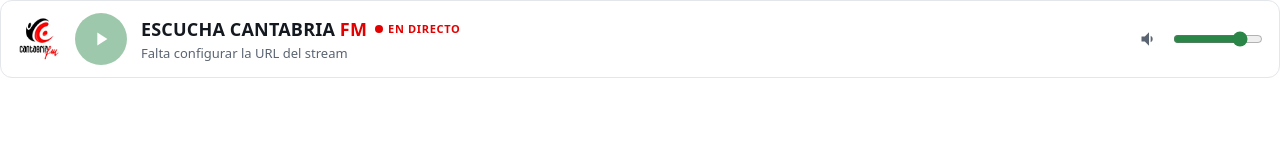
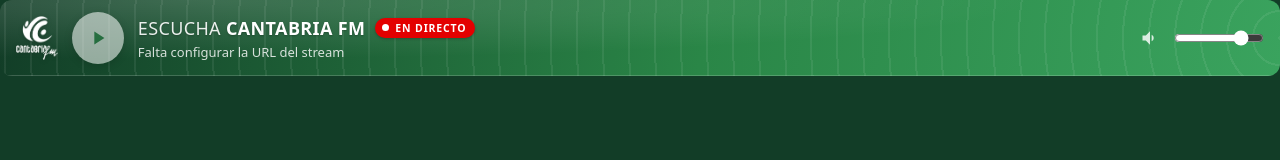
Before and after one commit to gestioncantabriapress-max/encuestas, a plain HTML site: page radio/index.html in a window 1280 px wide. Drawn offline with Linux system fonts and the light colour scheme.

Commit message:
Reproductor: fondo verde degradado con ondas y logo en blanco
Co-Authored-By: Claude Opus 5.5 <noreply@anthropic.com>
Claude-Session: https://claude.ai/code/session_01MHNWUxHWdTXrC3ce9Px4gQ

```diff
--- a/radio/index.html
+++ b/radio/index.html
@@ -6,59 +6,66 @@
 <title>Cantabria FM en directo</title>
 <style>
   :root{
-    --bg:#ffffff; --fg:#14181f; --muted:#5b6472; --line:#e3e6eb;
-    --accent:#e30000; --accent-fg:#ffffff; --web:#2a8647; --web-dark:#195136; --track:#e3e6eb;
+    --verde:#2a8647; --verde-osc:#123d27; --verde-cla:#3aa35e;
+    --blanco:#ffffff; --suave:rgba(255,255,255,.82); --rojo:#e30000;
   }
   *{box-sizing:border-box;margin:0;padding:0}
-  html,body{background:var(--bg);color:var(--fg);font-family:system-ui,-apple-system,"Segoe UI",Roboto,Arial,sans-serif}
-  .player{display:flex;align-items:center;gap:14px;padding:12px 16px;border:1px solid var(--line);border-radius:12px;min-height:76px}
-  .play{flex:none;width:52px;height:52px;border-radius:50%;border:0;background:var(--web);color:var(--accent-fg);cursor:pointer;display:grid;place-items:center;transition:transform .15s}
-  .play:hover{transform:scale(1.05);background:var(--web-dark)}
-  .play:focus-visible{outline:3px solid var(--fg);outline-offset:2px}
-  .play:disabled{opacity:.45;cursor:not-allowed;transform:none}
+  html,body{background:var(--verde-osc);color:var(--blanco);font-family:system-ui,-apple-system,"Segoe UI",Roboto,Arial,sans-serif}
+  .player{position:relative;overflow:hidden;display:flex;align-items:center;gap:14px;padding:12px 16px;border-radius:12px;min-height:76px;
+    background:
+      repeating-radial-gradient(circle at 100% 50%, rgba(255,255,255,.07) 0 2px, transparent 2px 26px),
+      radial-gradient(ellipse at 15% 0%, rgba(255,255,255,.16), transparent 55%),
+      linear-gradient(100deg, var(--verde-osc) 0%, var(--verde) 55%, var(--verde-cla) 100%)}
+  .player::after{content:"";position:absolute;left:0;right:0;bottom:0;height:1px;background:rgba(255,255,255,.18)}
+  .player > *{position:relative;z-index:1}
+  .play{flex:none;width:52px;height:52px;border-radius:50%;border:0;background:var(--blanco);color:var(--verde);cursor:pointer;display:grid;place-items:center;transition:transform .15s,box-shadow .15s;box-shadow:0 2px 8px rgba(0,0,0,.25)}
+  .play:hover{transform:scale(1.06);box-shadow:0 0 0 5px rgba(255,255,255,.18),0 2px 8px rgba(0,0,0,.25)}
+  .play:focus-visible{outline:3px solid var(--blanco);outline-offset:3px}
+  .play:disabled{opacity:.55;cursor:not-allowed;transform:none}
   .play svg{width:22px;height:22px;fill:currentColor}
   .info{flex:1;min-width:0}
-  .top{display:flex;align-items:center;gap:8px;flex-wrap:wrap}
-  .logo{flex:none;height:44px;width:auto;display:block}
-  .name{font-weight:900;font-size:18px;white-space:nowrap;text-transform:uppercase;letter-spacing:.01em}
-  .name .fm{color:var(--accent)}
-  .live{display:inline-flex;align-items:center;gap:5px;font-size:11px;font-weight:700;letter-spacing:.06em;color:var(--accent);text-transform:uppercase}
-  .dot{width:8px;height:8px;border-radius:50%;background:var(--accent)}
+  .top{display:flex;align-items:center;gap:10px;flex-wrap:wrap}
+  .logo{flex:none;height:44px;width:auto;display:block;filter:drop-shadow(0 1px 2px rgba(0,0,0,.25))}
+  .name{font-weight:900;font-size:18px;white-space:nowrap;text-transform:uppercase;letter-spacing:.02em;text-shadow:0 1px 2px rgba(0,0,0,.25)}
+  .name .esc{font-weight:500;opacity:.9}
+  .live{display:inline-flex;align-items:center;gap:6px;font-size:10.5px;font-weight:800;letter-spacing:.08em;color:var(--blanco);text-transform:uppercase;background:var(--rojo);padding:3px 8px 3px 7px;border-radius:999px;box-shadow:0 1px 3px rgba(0,0,0,.25)}
+  .dot{width:7px;height:7px;border-radius:50%;background:var(--blanco)}
   .playing .dot{animation:pulse 1.4s infinite}
-  @keyframes pulse{0%{box-shadow:0 0 0 0 rgba(227,0,0,.55)}70%{box-shadow:0 0 0 8px rgba(227,0,0,0)}100%{box-shadow:0 0 0 0 rgba(227,0,0,0)}}
-  .status{font-size:13px;color:var(--muted);margin-top:3px;white-space:nowrap;overflow:hidden;text-overflow:ellipsis}
+  @keyframes pulse{0%{box-shadow:0 0 0 0 rgba(255,255,255,.7)}70%{box-shadow:0 0 0 6px rgba(255,255,255,0)}100%{box-shadow:0 0 0 0 rgba(255,255,255,0)}}
+  .status{font-size:13px;color:var(--suave);margin-top:3px;white-space:nowrap;overflow:hidden;text-overflow:ellipsis}
   .bars{display:none;gap:2px;align-items:flex-end;height:14px}
   .playing .bars{display:inline-flex}
-  .bars i{width:3px;background:var(--accent);border-radius:1px;animation:eq 1s infinite ease-in-out}
+  .bars i{width:3px;background:var(--blanco);border-radius:1px;animation:eq 1s infinite ease-in-out}
   .bars i:nth-child(2){animation-delay:.2s}.bars i:nth-child(3){animation-delay:.4s}.bars i:nth-child(4){animation-delay:.1s}
   @keyframes eq{0%,100%{height:4px}50%{height:14px}}
   .vol{flex:none;display:flex;align-items:center;gap:8px}
-  .mute{border:0;background:none;color:var(--muted);cursor:pointer;display:grid;place-items:center;width:32px;height:32px;border-radius:6px}
-  .mute:focus-visible{outline:2px solid var(--fg)}
+  .mute,.pop{flex:none;border:0;background:none;color:var(--suave);cursor:pointer;place-items:center;width:32px;height:32px;border-radius:6px}
+  .mute{display:grid}
+  .mute:hover,.pop:hover{color:var(--blanco);background:rgba(255,255,255,.12)}
+  .mute:focus-visible,.pop:focus-visible{outline:2px solid var(--blanco)}
   .mute svg{width:20px;height:20px;fill:currentColor}
-  input[type=range]{width:90px;accent-color:var(--web)}
+  input[type=range]{width:90px;accent-color:var(--blanco)}
   @media (max-width:420px){ input[type=range]{display:none} .name{font-size:15px} .name .esc{display:none} }
   /* Modo cabecera: barra fina (?modo=cabecera) */
-  .cabecera .player{border:0;border-bottom:3px solid var(--web);border-radius:0;min-height:48px;padding:6px 16px;gap:10px}
+  .cabecera .player{border-radius:0;min-height:51px;padding:6px 16px;gap:10px}
   .cabecera .play{width:36px;height:36px}
   .cabecera .play svg{width:16px;height:16px}
   .cabecera .info{display:flex;align-items:center;gap:12px}
   .cabecera .name{font-size:16px}
-  .cabecera .logo{height:34px}
+  .cabecera .logo{height:36px}
   .cabecera .status{margin-top:0}
-  .pop{flex:none;border:0;background:none;color:var(--muted);cursor:pointer;width:32px;height:32px;border-radius:6px;display:none;place-items:center}
+  .pop{display:none}
   .pop svg{width:18px;height:18px;fill:currentColor}
-  .pop:focus-visible{outline:2px solid var(--fg)}
   .con-ventana .pop{display:grid}
   .cabecera .top{flex-wrap:nowrap}
   @media (max-width:760px){ .cabecera .status{display:none} }
-  @media (max-width:440px){ .cabecera .live-t{display:none} .cabecera .logo{height:30px} .cabecera .player{padding:6px 10px} }
+  @media (max-width:440px){ .cabecera .live-t{display:none} .cabecera .live{padding:5px} .cabecera .logo{height:32px} .cabecera .player{padding:6px 10px} }
   @media (prefers-reduced-motion:reduce){ .playing .dot,.bars i{animation:none} .bars i{height:10px} }
 </style>
 </head>
 <body>
 <div class="player" id="player">
-  <img class="logo" src="logo-color.png" alt="Cantabria FM">
+  <img class="logo" src="logo-blanco.png" alt="Cantabria FM">
   <button class="play" id="play" aria-label="Escuchar en directo">
     <svg id="icon" viewBox="0 0 24 24" aria-hidden="true"><path d="M8 5v14l11-7z"/></svg>
   </button>
@@ -88,8 +95,8 @@ const CONFIG = {
   eslogan: "Pulsa para escuchar la radio en directo",
   // URL directa del stream (https). Admite .mp3, .aac, Icecast/Shoutcast y .m3u8 (HLS).
   stream: "",
-  color: "#e30000",         // rojo Cantabria FM (FM y "en directo")
-  colorWeb: "#2a8647"       // verde CantabriaPress (botón, volumen y línea inferior)
+  color: "#e30000",         // rojo Cantabria FM (etiqueta "en directo")
+  colorWeb: "#2a8647"       // verde CantabriaPress (fondo de la barra)
 };
 /* ============================================== */
 
@@ -103,8 +110,8 @@ const ICON_PAUSE = '<path d="M6 5h4v14H6zm8 0h4v14h-4z"/>';
 const VOL_ON = "M3 9v6h4l5 5V4L7 9H3zm13.5 3A4.5 4.5 0 0 0 14 8v8a4.5 4.5 0 0 0 2.5-4z";
 const VOL_OFF = "M3 9v6h4l5 5V4L7 9H3zm13.6 3 2.7-2.7-1.4-1.4-2.7 2.7-2.7-2.7-1.4 1.4 2.7 2.7-2.7 2.7 1.4 1.4 2.7-2.7 2.7 2.7 1.4-1.4z";
 
-document.documentElement.style.setProperty("--accent", CONFIG.color);
-document.documentElement.style.setProperty("--web", CONFIG.colorWeb);
+document.documentElement.style.setProperty("--verde", CONFIG.colorWeb);
+document.documentElement.style.setProperty("--rojo", CONFIG.color);
 
 // Modo: ?modo=cabecera (barra fina para la cabecera) · ?modo=ventana (ventana emergente)
 const modo = new URLSearchParams(location.search).get("modo");
```
Also changed, not shown: radio/snippet-cabecera.html (+1 -1 lines), radio/logo-blanco.png (added), radio/logo-color.png (deleted).
